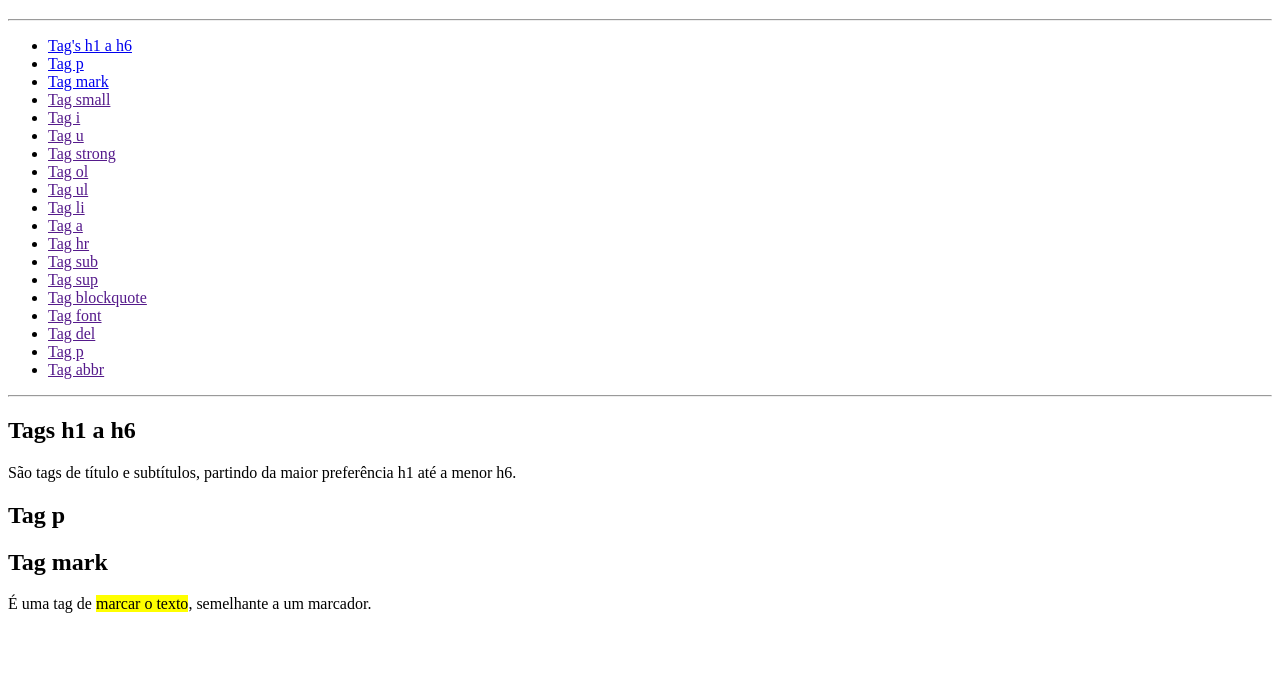
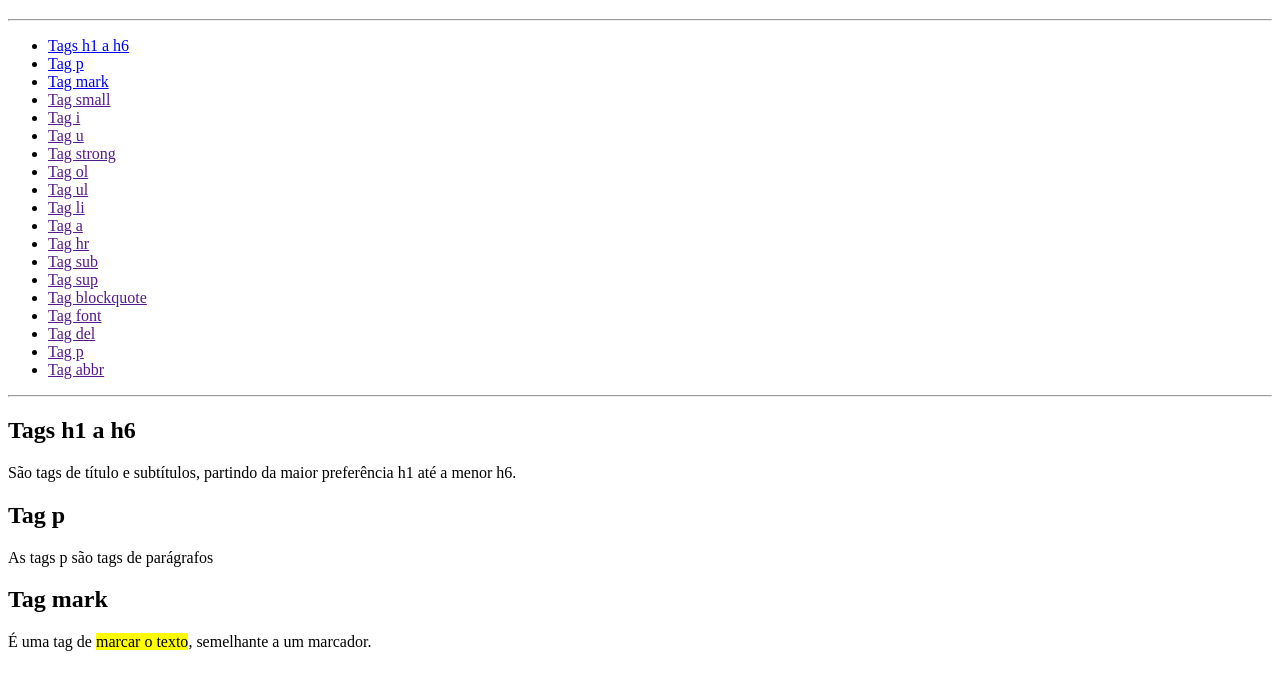
Before and after one commit to danielapandrade/dio, a plain HTML site: page index.html in a window 1280 px wide. Shown: the part 61-750 px from the top of the page. Drawn offline with Linux system fonts and the light colour scheme.

Commit message:
ajustando folders

```diff
--- a/index.html
+++ b/index.html
@@ -8,7 +8,7 @@
         <h1>Explicando tags HTML</h1>
         <hr/>
         <ul>
-            <li><a href="#titulo">Tag's h1 a h6</a></li>
+            <li><a href="#titulo">Tags h1 a h6</a></li>
             <li><a href="#p">Tag p</a></li>
             <li><a href="#mark">Tag mark</a></li>
             <li><a href="">Tag small</a></li>
@@ -32,6 +32,7 @@
         <h2 id="tituilo">Tags h1 a h6</h2>
         <p>São tags de título e subtítulos, partindo da maior preferência h1 até a menor h6.</p>
         <h2 id="p">Tag p</h2>
+        <p>As tags p são tags de parágrafos</p>
         <h2 id="mark">Tag mark</h2>
         <p>É uma tag de <mark>marcar o texto</mark>, semelhante a um marcador.</p>
     </body>
```
